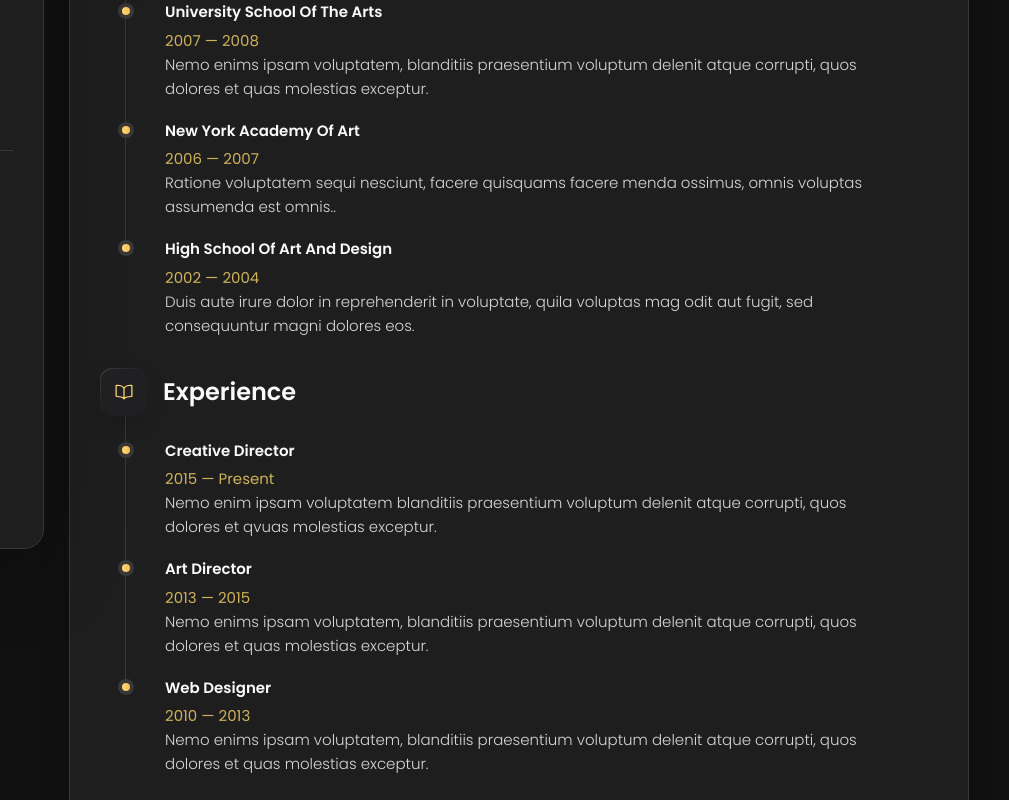
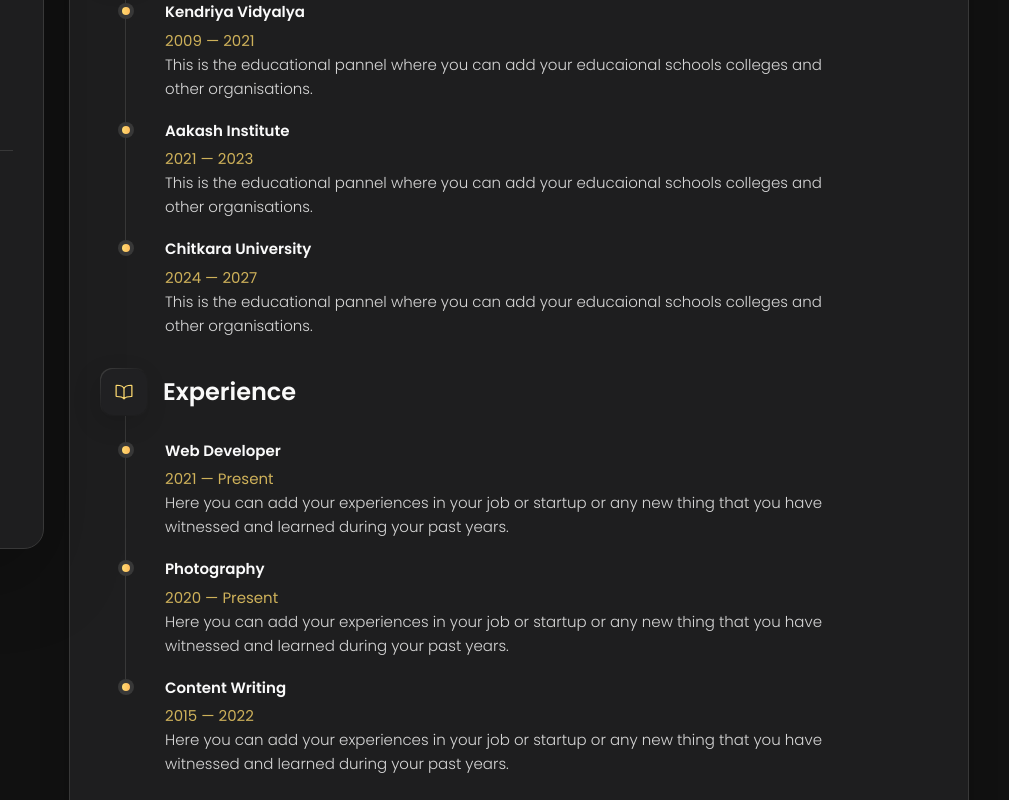
Before and after one commit to 970dishu/sample-protfolio, a plain HTML site: page resume.html in a window 1280 px wide. Shown: the part 260-1060 px from the top of the page, 271-1280 px from the left. Drawn offline with nearby package versions, Linux system fonts and the light colour scheme.

Commit message:
details updated

```diff
--- a/resume.html
+++ b/resume.html
@@ -159,11 +159,11 @@
         <nav class="navbar">
           <ul class="navbar-list">
             <li class="navbar-item">
-              <button class="navbar-link active" data-nav-link>About</button>
+              <button class="navbar-link" data-nav-link>About</button>
             </li>
 
             <li class="navbar-item">
-              <button class="navbar-link" data-nav-link>Resume</button>
+              <button class="navbar-link active" data-nav-link>Resume</button>
             </li>
 
             <li class="navbar-item">
@@ -311,41 +311,35 @@
 
             <ol class="timeline-list">
               <li class="timeline-item">
-                <h4 class="h4 timeline-item-title">
-                  University school of the arts
-                </h4>
+                <h4 class="h4 timeline-item-title">Kendriya Vidyalya</h4>
 
-                <span>2007 — 2008</span>
+                <span>2009 — 2021</span>
 
                 <p class="timeline-text">
-                  Nemo enims ipsam voluptatem, blanditiis praesentium voluptum
-                  delenit atque corrupti, quos dolores et quas molestias
-                  exceptur.
+                  This is the educational pannel where you can add your
+                  educaional schools colleges and other organisations.
                 </p>
               </li>
 
               <li class="timeline-item">
-                <h4 class="h4 timeline-item-title">New york academy of art</h4>
+                <h4 class="h4 timeline-item-title">Aakash Institute</h4>
 
-                <span>2006 — 2007</span>
+                <span>2021 — 2023</span>
 
                 <p class="timeline-text">
-                  Ratione voluptatem sequi nesciunt, facere quisquams facere
-                  menda ossimus, omnis voluptas assumenda est omnis..
+                  This is the educational pannel where you can add your
+                  educaional schools colleges and other organisations.
                 </p>
               </li>
 
               <li class="timeline-item">
-                <h4 class="h4 timeline-item-title">
-                  High school of art and design
-                </h4>
+                <h4 class="h4 timeline-item-title">Chitkara University</h4>
 
-                <span>2002 — 2004</span>
+                <span>2024 — 2027</span>
 
                 <p class="timeline-text">
-                  Duis aute irure dolor in reprehenderit in voluptate, quila
-                  voluptas mag odit aut fugit, sed consequuntur magni dolores
-                  eos.
+                  This is the educational pannel where you can add your
+                  educaional schools colleges and other organisations.
                 </p>
               </li>
             </ol>
@@ -362,38 +356,38 @@
 
             <ol class="timeline-list">
               <li class="timeline-item">
-                <h4 class="h4 timeline-item-title">Creative director</h4>
+                <h4 class="h4 timeline-item-title">Web Developer</h4>
 
-                <span>2015 — Present</span>
+                <span>2021 — Present</span>
 
                 <p class="timeline-text">
-                  Nemo enim ipsam voluptatem blanditiis praesentium voluptum
-                  delenit atque corrupti, quos dolores et qvuas molestias
-                  exceptur.
+                  Here you can add your experiences in your job or startup or
+                  any new thing that you have witnessed and learned during your
+                  past years.
                 </p>
               </li>
 
               <li class="timeline-item">
-                <h4 class="h4 timeline-item-title">Art director</h4>
+                <h4 class="h4 timeline-item-title">Photography</h4>
 
-                <span>2013 — 2015</span>
+                <span>2020 — Present</span>
 
                 <p class="timeline-text">
-                  Nemo enims ipsam voluptatem, blanditiis praesentium voluptum
-                  delenit atque corrupti, quos dolores et quas molestias
-                  exceptur.
+                  Here you can add your experiences in your job or startup or
+                  any new thing that you have witnessed and learned during your
+                  past years.
                 </p>
               </li>
 
               <li class="timeline-item">
-                <h4 class="h4 timeline-item-title">Web designer</h4>
+                <h4 class="h4 timeline-item-title">Content Writing</h4>
 
-                <span>2010 — 2013</span>
+                <span>2015 — 2022</span>
 
                 <p class="timeline-text">
-                  Nemo enims ipsam voluptatem, blanditiis praesentium voluptum
-                  delenit atque corrupti, quos dolores et quas molestias
-                  exceptur.
+                  Here you can add your experiences in your job or startup or
+                  any new thing that you have witnessed and learned during your
+                  past years.
                 </p>
               </li>
             </ol>
@@ -405,7 +399,7 @@
             <ul class="skills-list content-card">
               <li class="skills-item">
                 <div class="title-wrapper">
-                  <h5 class="h5">Web design</h5>
+                  <h5 class="h5">Web development</h5>
                   <data value="80">80%</data>
                 </div>
 
@@ -416,7 +410,7 @@
 
               <li class="skills-item">
                 <div class="title-wrapper">
-                  <h5 class="h5">Graphic design</h5>
+                  <h5 class="h5">Photography</h5>
                   <data value="70">70%</data>
                 </div>
 
@@ -427,7 +421,7 @@
 
               <li class="skills-item">
                 <div class="title-wrapper">
-                  <h5 class="h5">Branding</h5>
+                  <h5 class="h5">Content Writing</h5>
                   <data value="90">90%</data>
                 </div>
 
@@ -438,7 +432,7 @@
 
               <li class="skills-item">
                 <div class="title-wrapper">
-                  <h5 class="h5">WordPress</h5>
+                  <h5 class="h5">Marketing</h5>
                   <data value="50">50%</data>
                 </div>
 
```
Also changed, not shown: blog.html (+2 -2 lines), contact.html (+3 -4 lines), portfolio.html (+2 -2 lines).
